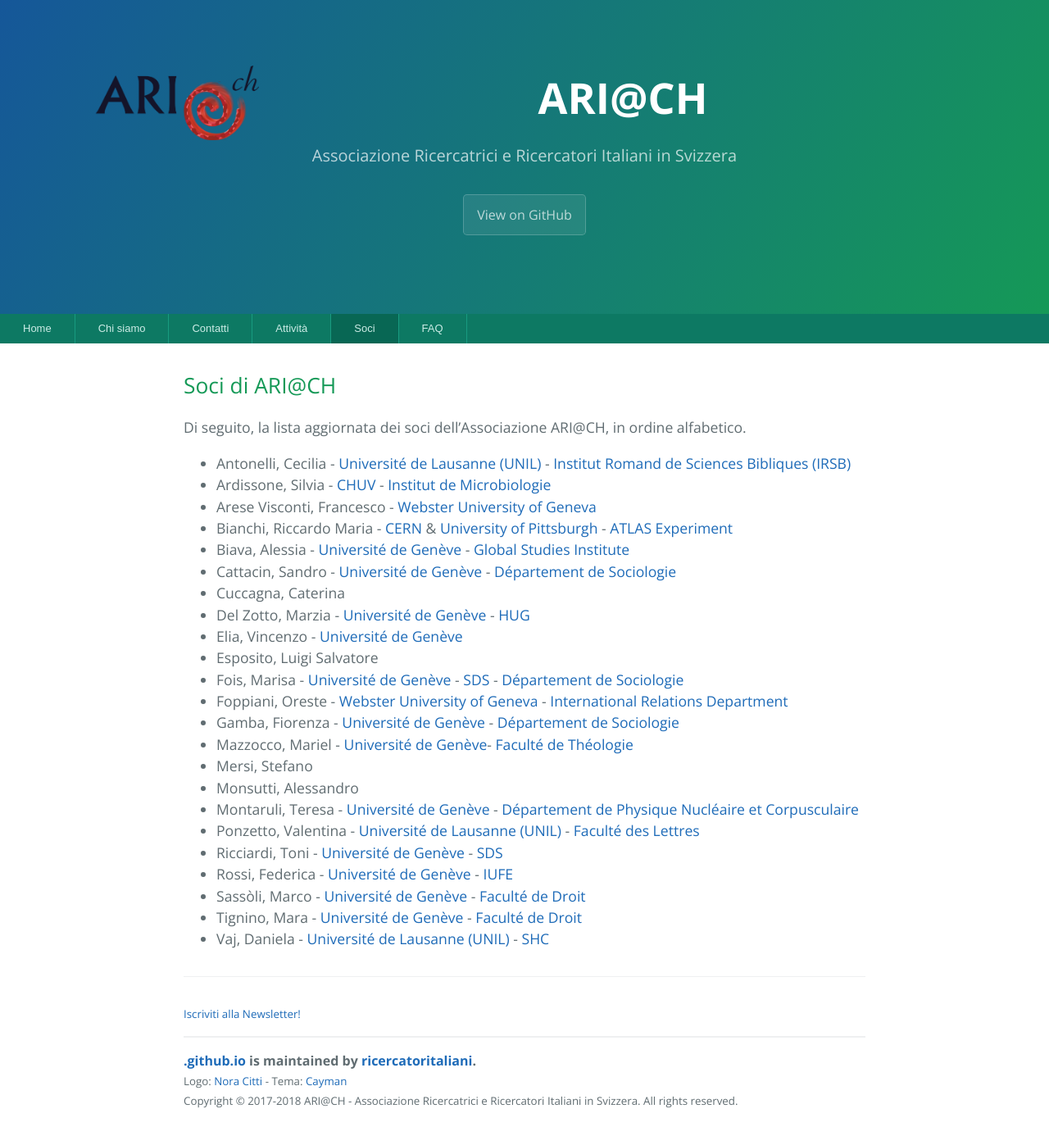
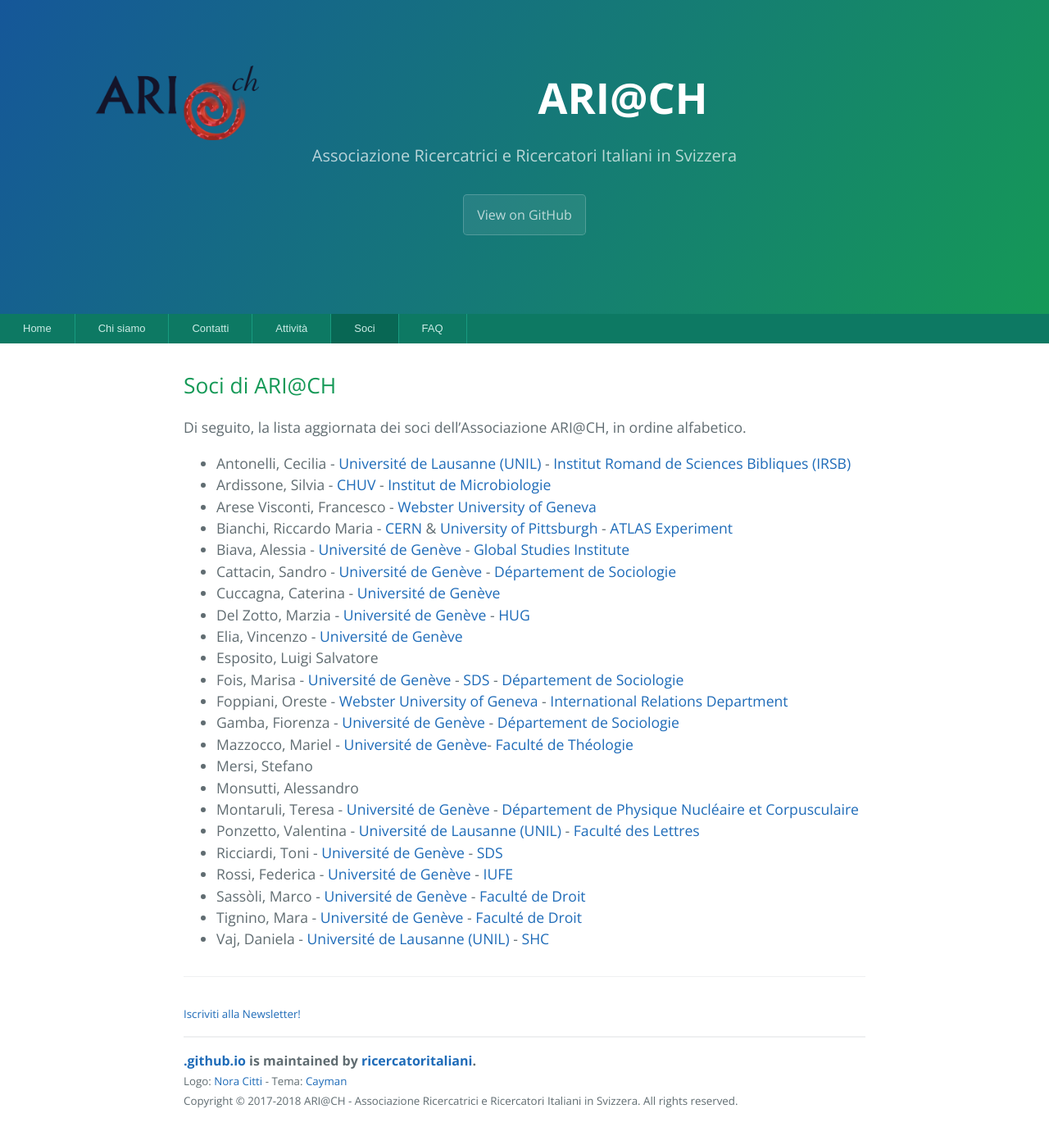
Before and after one commit to ricercatoritaliani/.github.io, a Jekyll site: the page built from pages/members/index.md, in a window 1280 px wide. Shown: the whole page at 82% size. Built offline with Jekyll 4.4.1, drawn with Linux system fonts in a browser that asks for light colours; comment, search, counter and statistics services are not loaded.

Commit message:
Update index.md

```diff
--- a/pages/members/index.md
+++ b/pages/members/index.md
@@ -13,7 +13,7 @@
 - Bianchi, Riccardo Maria	- [CERN](https://home.cern/) & [University of Pittsburgh](https://www.physicsandastronomy.pitt.edu/) - [ATLAS Experiment](https://atlas.cern/)
 - Biava, Alessia - [Université de Genève](https://www.unige.ch/) - [Global Studies Institute](https://www.unige.ch/gsi/en/home/)
 - Cattacin, Sandro - [Université de Genève](https://www.unige.ch/) - [Département de Sociologie](https://www.unige.ch/sciences-societe/socio/fr/bienvenue/)
-- Cuccagna, Caterina
+- Cuccagna, Caterina - [Université de Genève](https://www.unige.ch/)
 - Del Zotto, Marzia - [Université de Genève](https://www.unige.ch/) - [HUG](https://www.hug-ge.ch)
 - Elia, Vincenzo - [Université de Genève](https://www.unige.ch/)
 - Esposito, Luigi Salvatore
```
